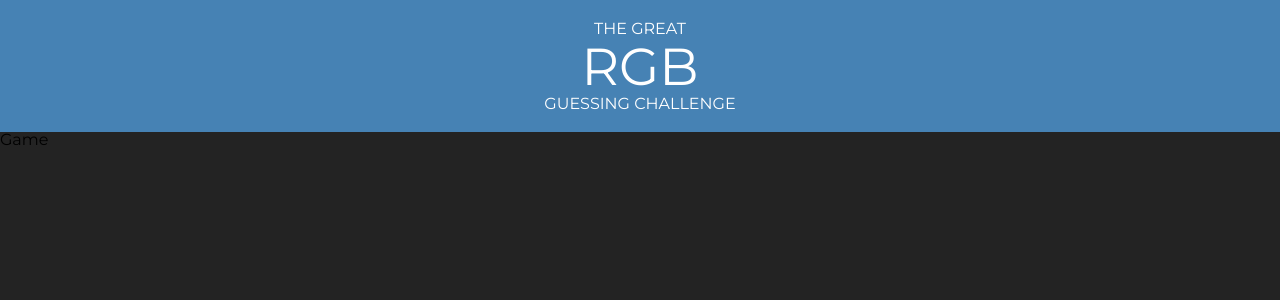
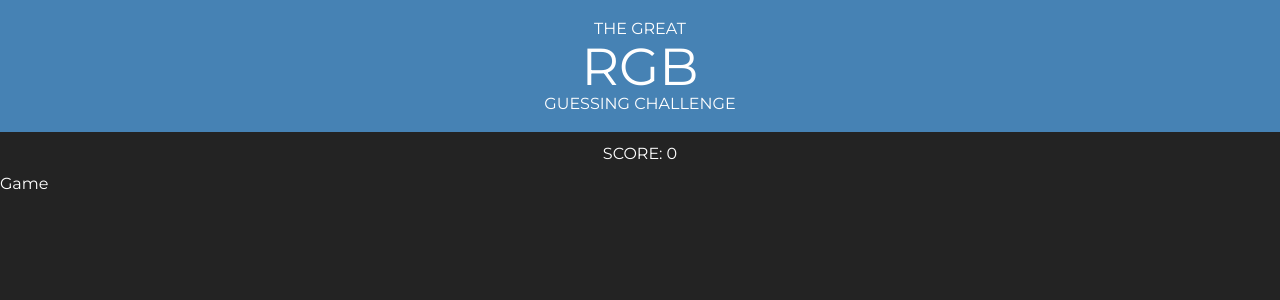
Before and after one commit to jus0k/rgb-challenge, a React (Create React App) app: page / in a window 1280 px wide. Shown: the top 300 px of the page. Built offline with nearby package versions, Linux system fonts and the light colour scheme.

Commit message:
Add Score componant

```diff
--- a/src/components/Game/Game.js
+++ b/src/components/Game/Game.js
@@ -1,8 +1,10 @@
 import React from 'react';
 import styles from './Game.module.css';
+import Score from '../Score';
 
 const Game = () => (
   <div className={styles.wrapper}>
+    <Score />
     Game
   </div>
 )
--- a/src/components/Heading/Heading.module.css
+++ b/src/components/Heading/Heading.module.css
@@ -3,7 +3,6 @@
   flex-direction: column;
   align-items: center;
   padding: 20px 0;
-  color: #fff;
   background-color: #4682b4;
   text-transform: uppercase;
   line-height: 1.1;
--- /dev/null
+++ b/src/components/Score/Score.js
@@ -0,0 +1,21 @@
+import React, { Component } from 'react';
+import styles from './Score.module.css';
+
+class Score extends Component {
+  constructor(props) {
+    super(props)
+    this.state = {
+      score: 0
+    }
+  }
+
+  render() {
+    const { score } = this.state;
+
+    return (
+      <p className={styles.wrapper}>Score: {score}</p>
+    )
+  }
+}
+
+export default Score;
--- /dev/null
+++ b/src/components/Score/Score.module.css
@@ -0,0 +1,6 @@
+.wrapper {
+  padding: 10px 0;
+  text-align: center;
+  line-height: 1.5;
+  text-transform: uppercase;
+}
--- /dev/null
+++ b/src/components/Score/index.js
@@ -0,0 +1 @@
+export { default } from './Score'
--- a/src/index.css
+++ b/src/index.css
@@ -49,6 +49,7 @@ table {
 body {
   margin: 0;
   padding: 0;
+  color: #fff;
   font-family: 'Montserrat', sans-serif;
   -webkit-font-smoothing: antialiased;
   -moz-osx-font-smoothing: grayscale;
```
